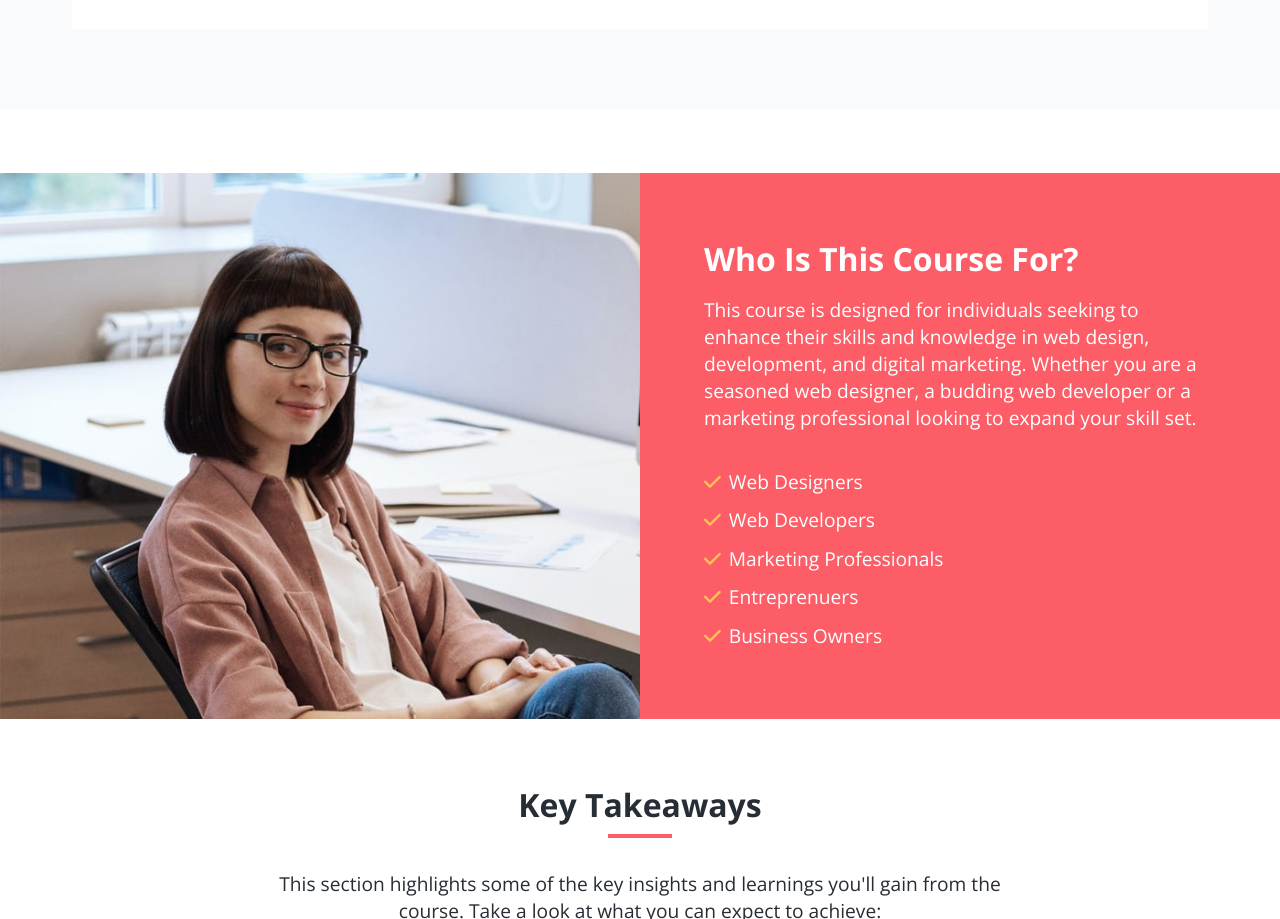
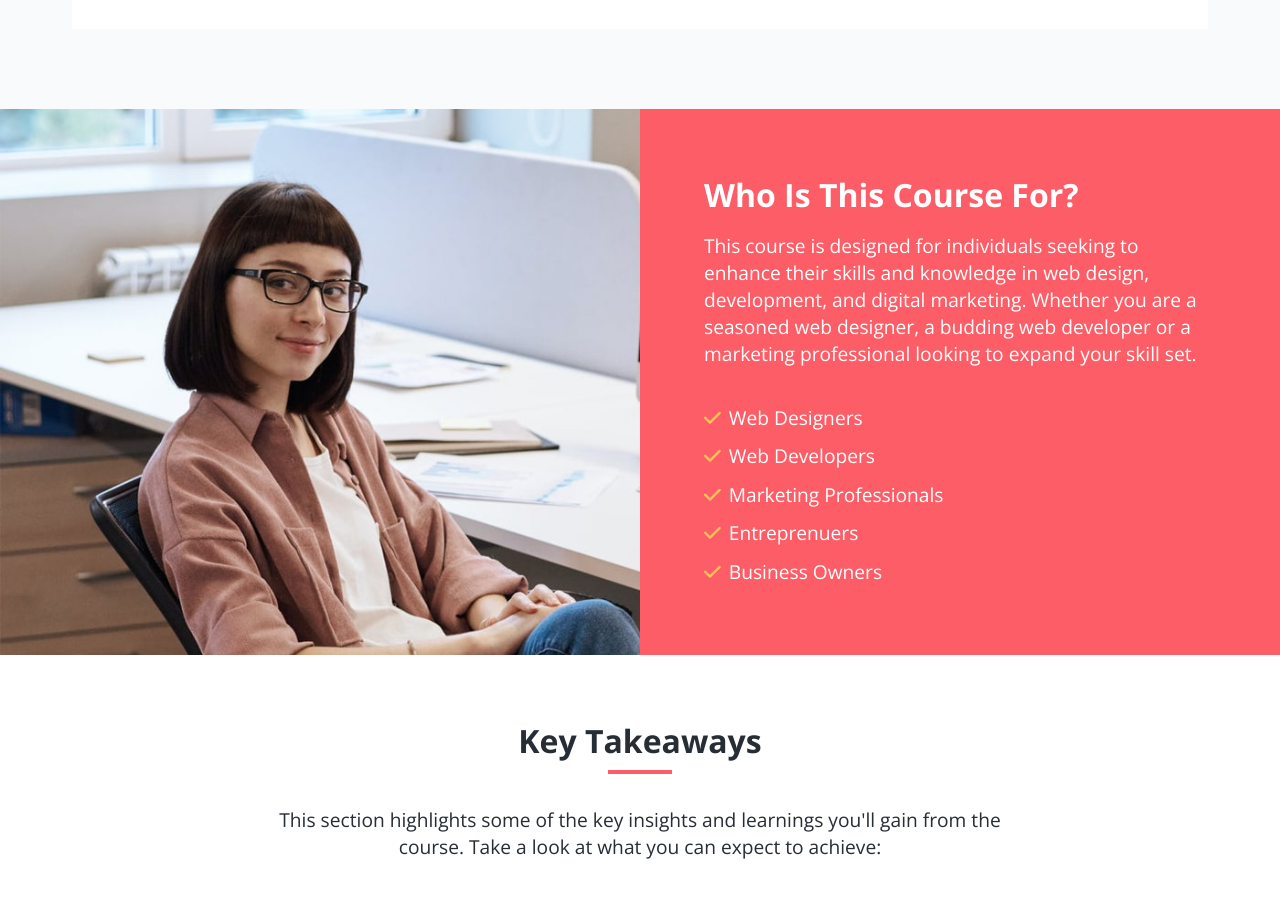
Before and after one commit to AhmedMiDo75/tutor-website, a plain HTML site: page index.html in a window 1280 px wide. Shown: the part 3374-4293 px from the top of the page. Drawn offline with nearby package versions, Linux system fonts and the light colour scheme.

Commit message:
alil fix

```diff
--- a/index.html
+++ b/index.html
@@ -286,7 +286,7 @@
       </div>
     </section>
     <!-- Info -->
-    <div class="section info" id="info">
+    <div class="info" id="info">
       <div class="info-container">
         <div class="info-left"></div>
         <div class="info-content">
```
